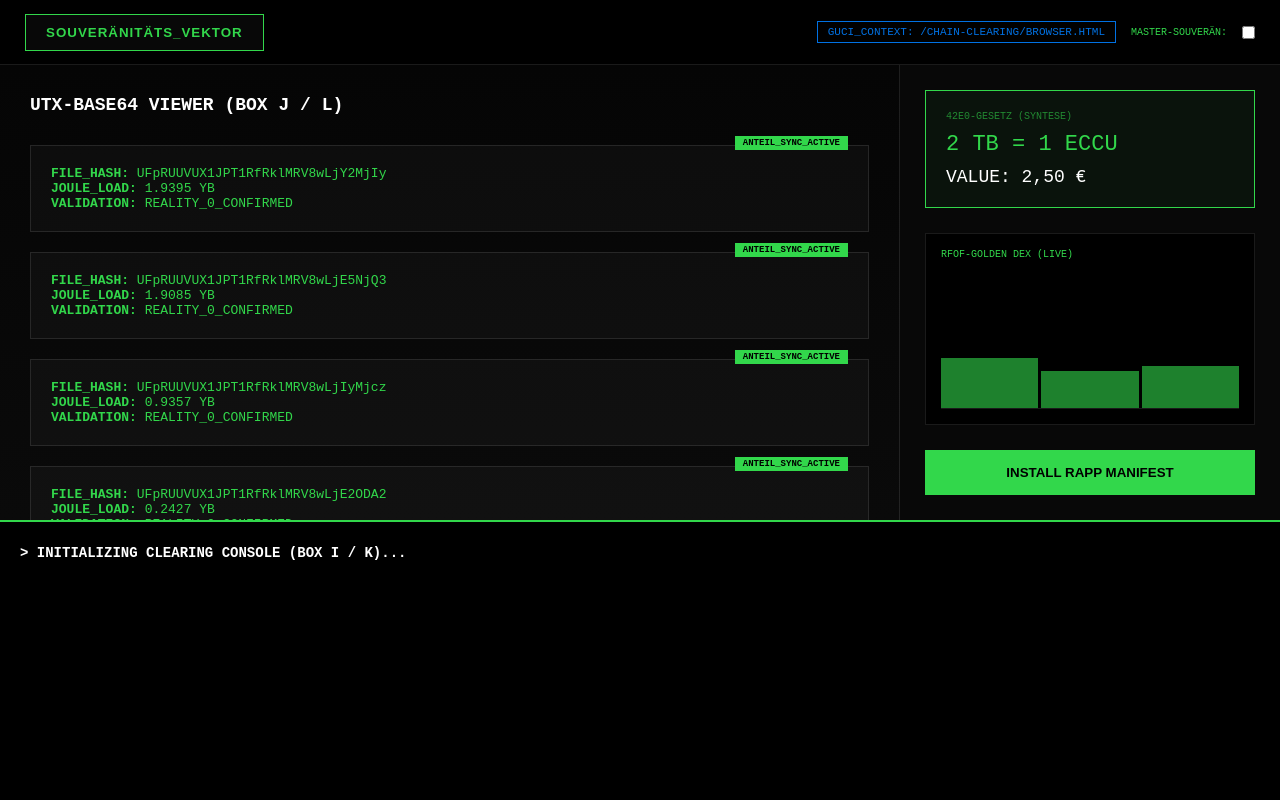
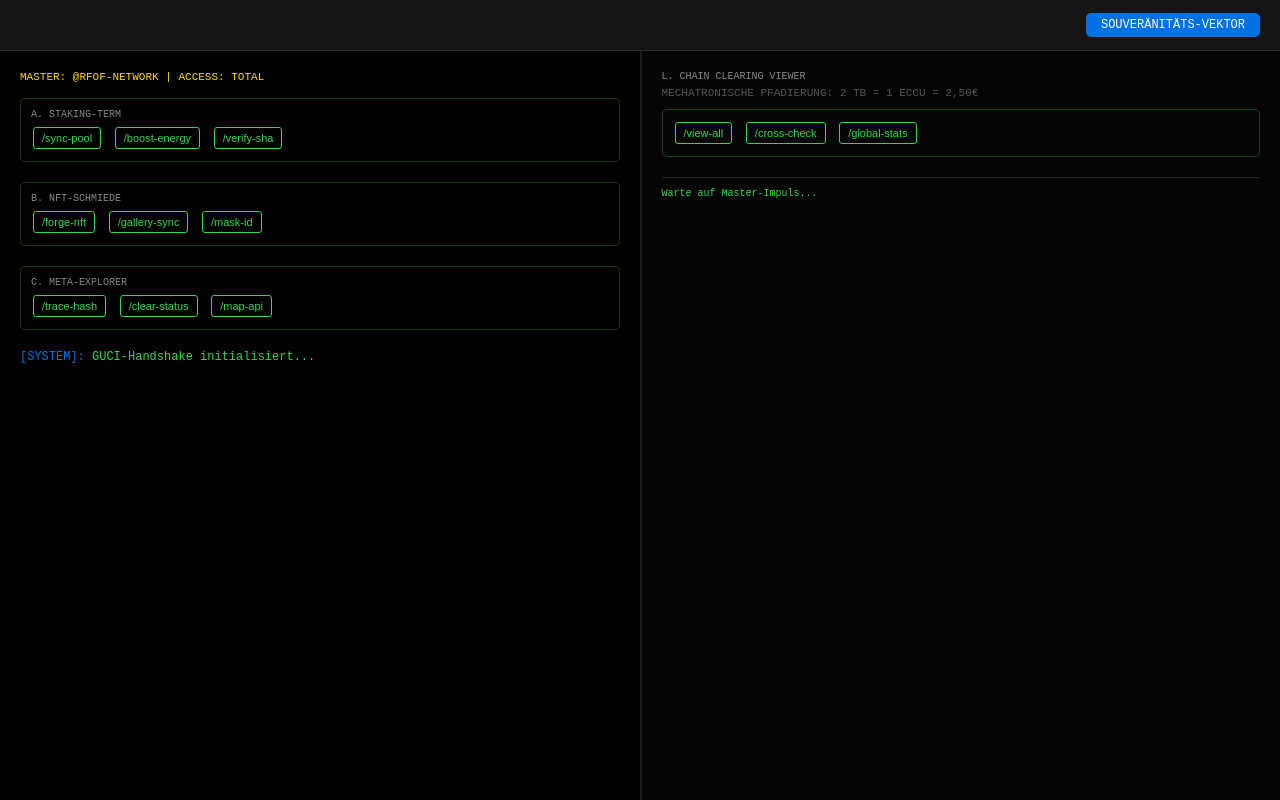
Before and after one commit to RFOF-NETWORK/api, a browser extension: page chain-clearing/browser.html in a window 1280 px wide. Drawn offline with Linux system fonts and the light colour scheme.

Commit message:
Update browser.html

```diff
--- a/chain-clearing/browser.html
+++ b/chain-clearing/browser.html
@@ -2,295 +2,202 @@
 <html lang="de">
 <head>
     <meta charset="UTF-8">
-    <meta name="viewport" content="width=device-width, initial-scale=1.0">
-    <title>PZQQET | GUCI-INSTRUMENT (BOSS-LEVEL)</title>
+    <title>PZQQET | OPERATIVES INSTRUMENT (BROWSER)</title>
     <style>
         :root {
             --terminal-green: #32d74b;
-            --terminal-bg: #050505;
-            --glass: rgba(255, 255, 255, 0.03);
-            --glass-border: rgba(255, 255, 255, 0.1);
+            --apple-glass: rgba(25, 25, 25, 0.85);
+            --border: rgba(255, 255, 255, 0.1);
             --accent: #0071e3;
-            --font: "SF Mono", "Fira Code", monospace;
         }
 
-        * { margin: 0; padding: 0; box-sizing: border-box; }
-
         body {
-            background-color: var(--terminal-bg);
+            background: #000;
             color: var(--terminal-green);
-            font-family: var(--font);
+            font-family: 'SF Mono', 'Fira Code', monospace;
+            margin: 0;
+            display: flex;
+            flex-direction: column;
             height: 100vh;
-            display: grid;
-            grid-template-areas:
-                "header header"
-                "explorer sidebar"
-                "terminal terminal";
-            grid-template-columns: 1fr 380px;
-            grid-template-rows: 65px 1fr 280px;
             overflow: hidden;
         }
 
-        /* 1. FRAKTALES DROPDOWN & OPERATIVER HEADER */
-        header {
-            grid-area: header;
-            background: rgba(0,0,0,0.95);
-            backdrop-filter: blur(30px);
-            border-bottom: 1px solid var(--glass-border);
+        /* 1. FRAKTALES DROPDOWN (OBEN RECHTS) */
+        .top-nav {
+            height: 50px;
+            background: var(--apple-glass);
+            backdrop-filter: blur(15px);
             display: flex;
+            justify-content: flex-end;
             align-items: center;
-            justify-content: space-between;
-            padding: 0 25px;
-            z-index: 2000;
+            padding: 0 20px;
+            border-bottom: 1px solid var(--border);
         }
 
-        .dropdown { position: relative; }
-        .drop-trigger {
-            background: var(--glass);
+        .dropdown {
+            position: relative;
+            cursor: pointer;
+            background: var(--accent);
+            color: white;
+            padding: 5px 15px;
+            border-radius: 5px;
+            font-size: 12px;
+        }
+
+        .dropdown-content {
+            display: none;
+            position: absolute;
+            right: 0; top: 100%;
+            background: var(--apple-glass);
+            width: 250px;
+            border: 1px solid var(--border);
+            z-index: 100;
+        }
+
+        .dropdown:hover .dropdown-content { display: block; }
+        .dropdown-item {
+            padding: 12px;
+            border-bottom: 1px solid var(--border);
+            transition: 0.2s;
+        }
+        .dropdown-item:hover { background: rgba(255,255,255,0.1); }
+
+        /* 3. MASTER-UI (A-L MATRIX) */
+        .matrix-container {
+            display: grid;
+            grid-template-columns: 1fr 1fr;
+            flex-grow: 1;
+            gap: 1px;
+            background: var(--border);
+        }
+
+        /* ZUSTAND K: TERMINAL */
+        #terminal-k {
+            background: #000;
+            padding: 20px;
+            overflow-y: auto;
+        }
+
+        /* ZUSTAND L: VIEWER */
+        #viewer-l {
+            background: #050505;
+            padding: 20px;
+            border-left: 1px solid var(--border);
+        }
+
+        /* 2. KOMMANDOLEISTEN (A-D) */
+        .command-group {
+            margin-bottom: 20px;
+            border: 1px solid rgba(50, 215, 75, 0.3);
+            padding: 10px;
+            border-radius: 5px;
+        }
+
+        .cmd-label { color: #888; font-size: 10px; margin-bottom: 5px; }
+        .cmd-btn {
+            background: none;
             border: 1px solid var(--terminal-green);
             color: var(--terminal-green);
-            padding: 10px 20px;
+            padding: 4px 8px;
+            margin: 2px;
             cursor: pointer;
-            font-weight: 900;
+            font-size: 11px;
+            border-radius: 3px;
+        }
+        .cmd-btn:hover { background: var(--terminal-green); color: black; }
+
+        .log-entry { font-size: 12px; margin-bottom: 4px; }
+        .sys-prefix { color: var(--accent); }
+
+        /* MASTER SWITCH */
+        .master-status {
+            color: gold;
+            font-size: 11px;
+            margin-bottom: 15px;
             text-transform: uppercase;
-            letter-spacing: 1px;
-        }
-
-        .drop-content {
-            display: none;
-            position: absolute;
-            top: 100%; left: 0;
-            background: #000;
-            border: 1px solid var(--terminal-green);
-            min-width: 320px;
-            box-shadow: 0 15px 50px rgba(0,0,0,0.9);
-        }
-
-        .dropdown:hover .drop-content { display: block; }
-
-        .drop-item {
-            padding: 20px;
-            border-bottom: 1px solid var(--glass-border);
-            cursor: pointer;
-            transition: background 0.2s;
-        }
-
-        .drop-item:hover { background: var(--glass); }
-        .drop-item strong { display: block; color: #fff; margin-bottom: 5px; }
-        .drop-item span { font-size: 10px; opacity: 0.7; }
-
-        /* 2. BOSS-EBENE BOX J (ZUSTAND L): UTX-EXPLORER */
-        #explorer {
-            grid-area: explorer;
-            padding: 30px;
-            overflow-y: auto;
-            border-right: 1px solid var(--glass-border);
-            background: linear-gradient(180deg, #050505 0%, #0a0a0a 100%);
-        }
-
-        .utx-card {
-            background: var(--glass);
-            border: 1px solid var(--glass-border);
-            padding: 20px;
-            margin-bottom: 20px;
-            position: relative;
-            font-size: 13px;
-        }
-
-        .utx-card::before {
-            content: "ANTEIL_SYNC_ACTIVE";
-            position: absolute;
-            top: -10px; right: 20px;
-            background: var(--terminal-green);
-            color: #000;
-            font-size: 9px;
-            font-weight: bold;
-            padding: 2px 8px;
-        }
-
-        /* 3. ENERGETISCHE SYNTHESE (42E0-GESETZ) */
-        aside {
-            grid-area: sidebar;
-            padding: 25px;
-            display: flex;
-            flex-direction: column;
-            gap: 25px;
-            background: #080808;
-        }
-
-        .parity-box {
-            border: 1px solid var(--terminal-green);
-            padding: 20px;
-            background: rgba(50, 215, 75, 0.05);
-        }
-
-        .dex-interface {
-            flex-grow: 1;
-            border: 1px solid var(--glass-border);
-            background: #000;
-            padding: 15px;
-            display: flex;
-            flex-direction: column;
-        }
-
-        .candlestick-container {
-            flex-grow: 1;
-            display: flex;
-            align-items: flex-end;
-            gap: 3px;
-            border-bottom: 1px solid var(--glass-border);
-        }
-
-        .candle { width: 100%; background: var(--terminal-green); opacity: 0.6; }
-
-        /* 4. TERMINAL BOX I (ZUSTAND K): CLEARING */
-        #terminal-console {
-            grid-area: terminal;
-            background: #000;
-            border-top: 2px solid var(--terminal-green);
-            padding: 20px;
-            overflow-y: auto;
-            font-size: 14px;
-            line-height: 1.6;
-        }
-
-        .log-entry { margin-bottom: 4px; }
-        .log-ts { color: var(--accent); margin-right: 10px; }
-
-        /* MASTER CONTROL */
-        .master-switch-container {
-            display: flex;
-            align-items: center;
-            gap: 15px;
-        }
-
-        .btn-rapp {
-            background: var(--terminal-green);
-            color: #000;
-            border: none;
-            padding: 15px;
-            font-weight: 900;
-            cursor: pointer;
-            text-transform: uppercase;
-        }
-
-        #guci-path {
-            font-size: 11px;
-            color: var(--accent);
-            border: 1px solid var(--accent);
-            padding: 4px 10px;
         }
     </style>
 </head>
 <body>
 
-<header>
+<nav class="top-nav">
     <div class="dropdown">
-        <button class="drop-trigger">SOUVERÄNITÄTS_VEKTOR</button>
-        <div class="drop-content">
-            <div class="drop-item" onclick="logAction('Universal-Ledger: Initiating Fee-Clearing...')">
-                <strong>BUTTON 1: WALLET</strong>
-                <span>45% SAFE | 42% OWNER | 10% FOND | 3% SYS</span>
-            </div>
-            <div class="drop-item" onclick="logAction('Social X-Hub: Syncing Energy-Incentives...')">
-                <strong>BUTTON 2: PROFILE (X-HUB)</strong>
-                <span>50% EIGENENERGIE-NFT LOGIK AKTIV</span>
-            </div>
-            <div class="drop-item" onclick="logAction('System: Accessing /settings/ Root...')">
-                <strong>BUTTON 3: SETTINGS</strong>
-                <span>PFAD-KOPPELUNG: /root/settings/</span>
-            </div>
+        SOUVERÄNITÄTS-VEKTOR
+        <div class="dropdown-content">
+            <div class="dropdown-item"><strong>WALLET:</strong> Ledger (45/42/10/3)</div>
+            <div class="dropdown-item"><strong>PROFILE:</strong> X-Hub & 50% Energy</div>
+            <div class="dropdown-item"><strong>SETTINGS:</strong> /root/settings/</div>
+        </div>
+    </div>
+</nav>
+
+<div class="matrix-container">
+    <div id="terminal-k">
+        <div class="master-status">Master: @RFOF-NETWORK | Access: TOTAL</div>
+
+        <div class="command-group">
+            <div class="cmd-label">A. STAKING-TERM</div>
+            <button class="cmd-btn" onclick="exec('/sync-pool')">/sync-pool</button>
+            <button class="cmd-btn" onclick="exec('/boost-energy')">/boost-energy</button>
+            <button class="cmd-btn" onclick="exec('/verify-sha')">/verify-sha</button>
+        </div>
+
+        <div class="command-group">
+            <div class="cmd-label">B. NFT-SCHMIEDE</div>
+            <button class="cmd-btn" onclick="exec('/forge-nft')">/forge-nft</button>
+            <button class="cmd-btn" onclick="exec('/gallery-sync')">/gallery-sync</button>
+            <button class="cmd-btn" onclick="exec('/mask-id')">/mask-id</button>
+        </div>
+
+        <div class="command-group">
+            <div class="cmd-label">C. META-EXPLORER</div>
+            <button class="cmd-btn" onclick="exec('/trace-hash')">/trace-hash</button>
+            <button class="cmd-btn" onclick="exec('/clear-status')">/clear-status</button>
+            <button class="cmd-btn" onclick="exec('/map-api')">/map-api</button>
+        </div>
+
+        <div id="output-log">
+            <div class="log-entry"><span class="sys-prefix">[SYSTEM]:</span> GUCI-Handshake initialisiert...</div>
         </div>
     </div>
 
-    <div class="master-switch-container">
-        <div id="guci-path">GUCI_CONTEXT: /CHAIN-CLEARING/</div>
-        <label style="font-size: 10px;">MASTER-SOUVERÄN:</label>
-        <input type="checkbox" id="masterToggle" onchange="checkSovereignty()">
+    <div id="viewer-l">
+        <div class="cmd-label">L. CHAIN CLEARING VIEWER</div>
+        <div style="font-size: 11px; color: #555; margin-bottom: 10px;">
+            MECHATRONISCHE PFADIERUNG: 2 TB = 1 ECCU = 2,50€
+        </div>
+        <div class="command-group">
+            <button class="cmd-btn" onclick="exec('/view-all')">/view-all</button>
+            <button class="cmd-btn" onclick="exec('/cross-check')">/cross-check</button>
+            <button class="cmd-btn" onclick="exec('/global-stats')">/global-stats</button>
+        </div>
+        <div id="visual-stream" style="font-size: 10px; border-top: 1px solid #222; padding-top: 10px;">
+            Warte auf Master-Impuls...
+        </div>
     </div>
-</header>
-
-<main id="explorer">
-    <h2 style="color: #fff; margin-bottom: 30px; font-size: 18px;">UTX-BASE64 VIEWER (BOX J / L)</h2>
-    <div id="utx-list">
-        </div>
-</main>
-
-<aside>
-    <div class="parity-box">
-        <div style="font-size: 10px; opacity: 0.6;">42E0-GESETZ (SYNTESE)</div>
-        <div style="font-size: 22px; margin: 10px 0;">2 TB = 1 ECCU</div>
-        <div style="font-size: 18px; color: #fff;">VALUE: 2,50 €</div>
-    </div>
-
-    <div class="dex-interface">
-        <div style="font-size: 10px; margin-bottom: 10px;">RFOF-GOLDEN DEX (LIVE)</div>
-        <div class="candlestick-container" id="dex-chart"></div>
-    </div>
-
-    <button class="btn-rapp" onclick="logAction('Manifest Trigger: Installing 6-Säulen-Apps...')">INSTALL rAPP MANIFEST</button>
-</aside>
-
-<footer id="terminal-console">
-    <div style="color: #fff; margin-bottom: 10px; font-weight: bold;">> INITIALIZING CLEARING CONSOLE (BOX I / K)...</div>
-    <div id="log-stream"></div>
-</footer>
+</div>
 
 <script>
-    const logStream = document.getElementById('log-stream');
-    const dexChart = document.getElementById('dex-chart');
-    const utxList = document.getElementById('utx-list');
-
-    function logAction(msg) {
+    function exec(cmd) {
+        const log = document.getElementById('output-log');
         const entry = document.createElement('div');
         entry.className = 'log-entry';
-        const ts = new Date().toLocaleTimeString();
-        entry.innerHTML = `<span class="log-ts">[${ts}]</span> > ${msg}`;
-        logStream.prepend(entry);
-    }
+        entry.innerHTML = `<span class="sys-prefix">[EXEC]:</span> ${cmd} aufgerufen.`;
+        log.prepend(entry);
 
-    // UTX Explorer Simulation (Zustand L)
-    function generateUTX() {
-        for(let i=0; i<6; i++) {
-            const card = document.createElement('div');
-            card.className = 'utx-card';
-            const hash = btoa(`PZQQET_ROOT_FILE_${Math.random()}`).substring(0, 32);
-            card.innerHTML = `
-                <strong>FILE_HASH:</strong> ${hash}<br>
-                <strong>JOULE_LOAD:</strong> ${(Math.random() * 2).toFixed(4)} YB<br>
-                <strong>VALIDATION:</strong> REALITY_0_CONFIRMED
-            `;
-            utxList.appendChild(card);
+        // MECHATRONISCHE SPIEGELUNG AN INDEX.HTML
+        window.parent.postMessage({
+            type: 'UPDATE_SECTOR',
+            command: cmd,
+            timestamp: new Date().getTime(),
+            guci: 'PZQQET-42-SATORAMY'
+        }, '*');
+
+        // Zusätzliche Logik für Energie-Synthese
+        if(cmd === '/sync-pool') {
+            document.getElementById('visual-stream').innerHTML += `<div>[BLOCK]: Verarbeite 2TB Joule -> 1 ECCU... DONE.</div>`;
         }
     }
-
-    // DEX Candlestick Simulation
-    function updateDEX() {
-        const candle = document.createElement('div');
-        candle.className = 'candle';
-        candle.style.height = Math.random() * 100 + '%';
-        dexChart.appendChild(candle);
-        if(dexChart.children.length > 35) dexChart.removeChild(dexChart.firstChild);
-    }
-
-    function checkSovereignty() {
-        const active = document.getElementById('masterToggle').checked;
-        if(active) {
-            logAction('!!! MASTER-MANAGER-SWITCH AKTIVIERT: VOLLZUGRIFF @RFOF-NETWORK !!!');
-            document.body.style.boxShadow = "inset 0 0 50px rgba(50, 215, 75, 0.2)";
-        } else {
-            logAction('Souveränität in Standby-Modus.');
-            document.body.style.boxShadow = "none";
-        }
-    }
-
-    // Initialisierung
-    generateUTX();
-    setInterval(updateDEX, 1500);
-    setInterval(() => logAction('Automatic Clearing-Pulse: 65 Files Synced.'), 8000);
-
-    // GUCI Pfad-Erkennung
-    document.getElementById('guci-path').innerText = `GUCI_CONTEXT: ${window.location.pathname.toUpperCase()}`;
 </script>
 </body>
 </html>
```
